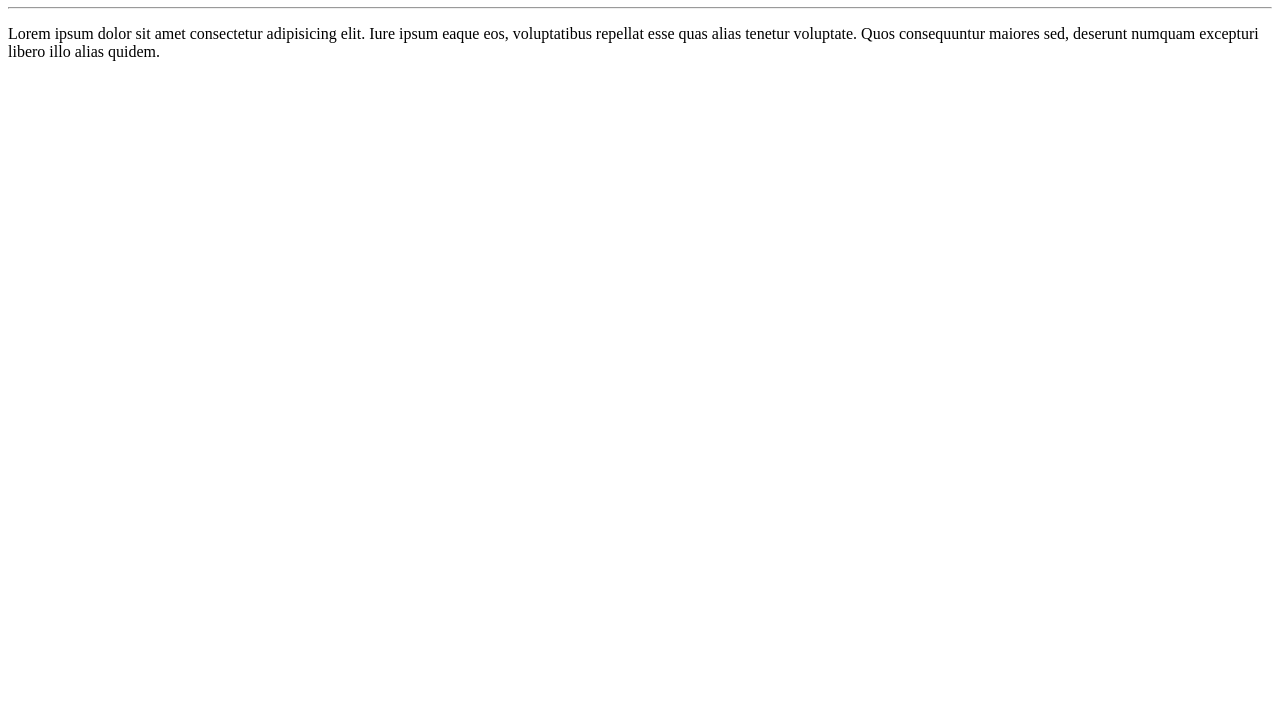
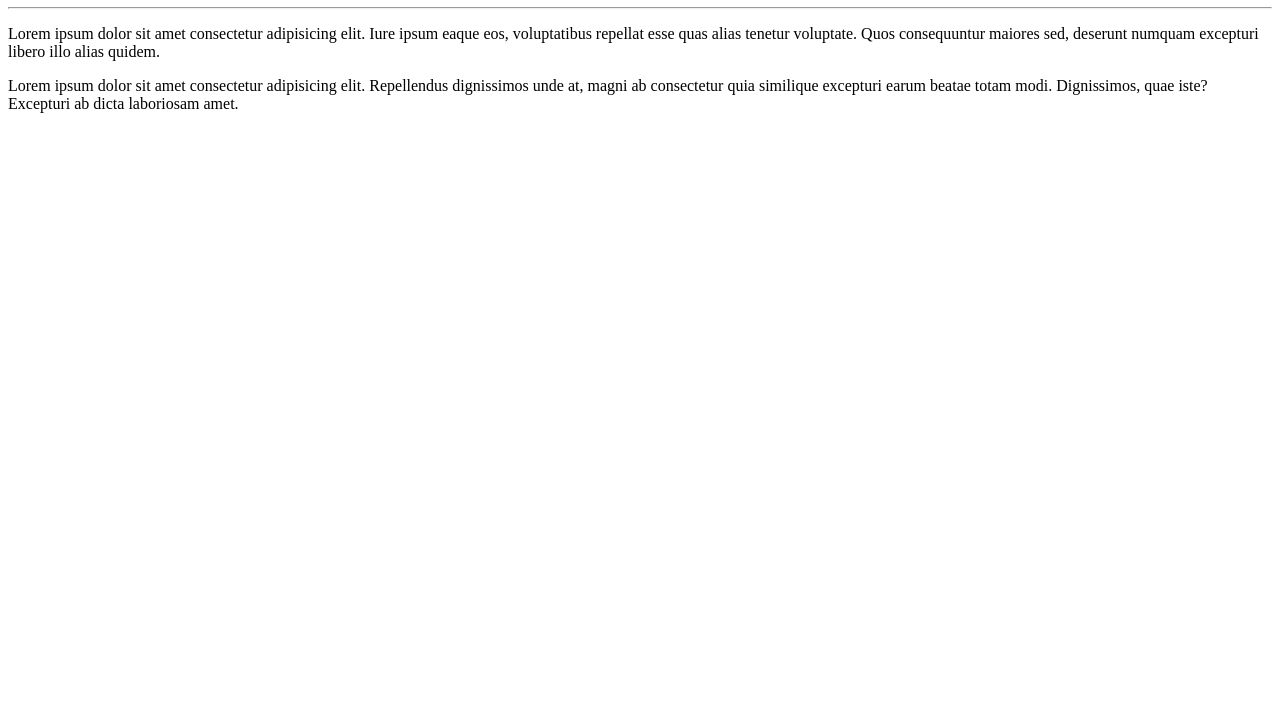
Before and after one commit to joseopgh/Ola-Mundo, a plain HTML site: page Site-Exemplo/Index.html in a window 1280 px wide. Shown: the part 73-800 px from the top of the page. Drawn offline with Linux system fonts and the light colour scheme.

Commit message:
Adicionei novo paragrafo

```diff
--- a/Site-Exemplo/Index.html
+++ b/Site-Exemplo/Index.html
@@ -9,5 +9,6 @@
     <h1>Olá, Mundo!</h1>
     <hr>
     <p>Lorem ipsum dolor sit amet consectetur adipisicing elit. Iure ipsum eaque eos, voluptatibus repellat esse quas alias tenetur voluptate. Quos consequuntur maiores sed, deserunt numquam excepturi libero illo alias quidem.</p>
+    <p>Lorem ipsum dolor sit amet consectetur adipisicing elit. Repellendus dignissimos unde at, magni ab consectetur quia similique excepturi earum beatae totam modi. Dignissimos, quae iste? Excepturi ab dicta laboriosam amet.</p>
 </body>
 </html>
```
